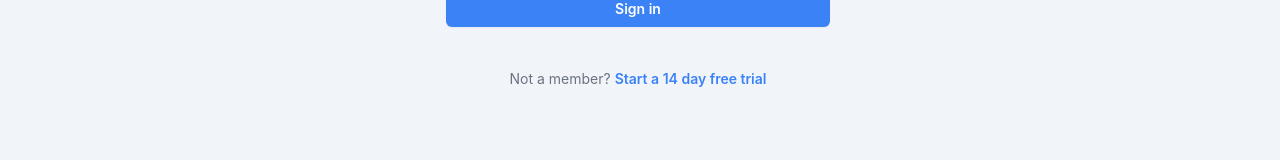
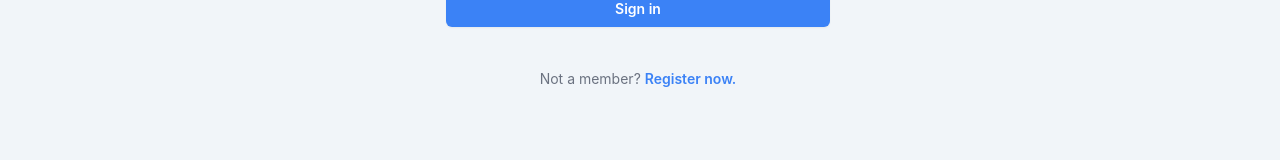
Before and after one commit to kawaaii/ecommerce-project, a React (Vite) app: page /user/login in a window 1280 px wide. Shown: the part 481-641 px from the top of the page. Built offline with nearby package versions, Linux system fonts and the light colour scheme; the HTML template or start-up script is replaced by a standard one.

Commit message:
UserLogin: Remove trial text
there is no ecommerce site which would give you a trial account..

```diff
--- a/src/pages/UserLogin.jsx
+++ b/src/pages/UserLogin.jsx
@@ -79,7 +79,7 @@ const UserLogin = () => {
               href="/user/create"
               className="font-semibold leading-6 text-blue-500 hover:text-blue-400"
             >
-              Start a 14 day free trial
+              Register now.
             </a>
           </p>
         </div>
```
